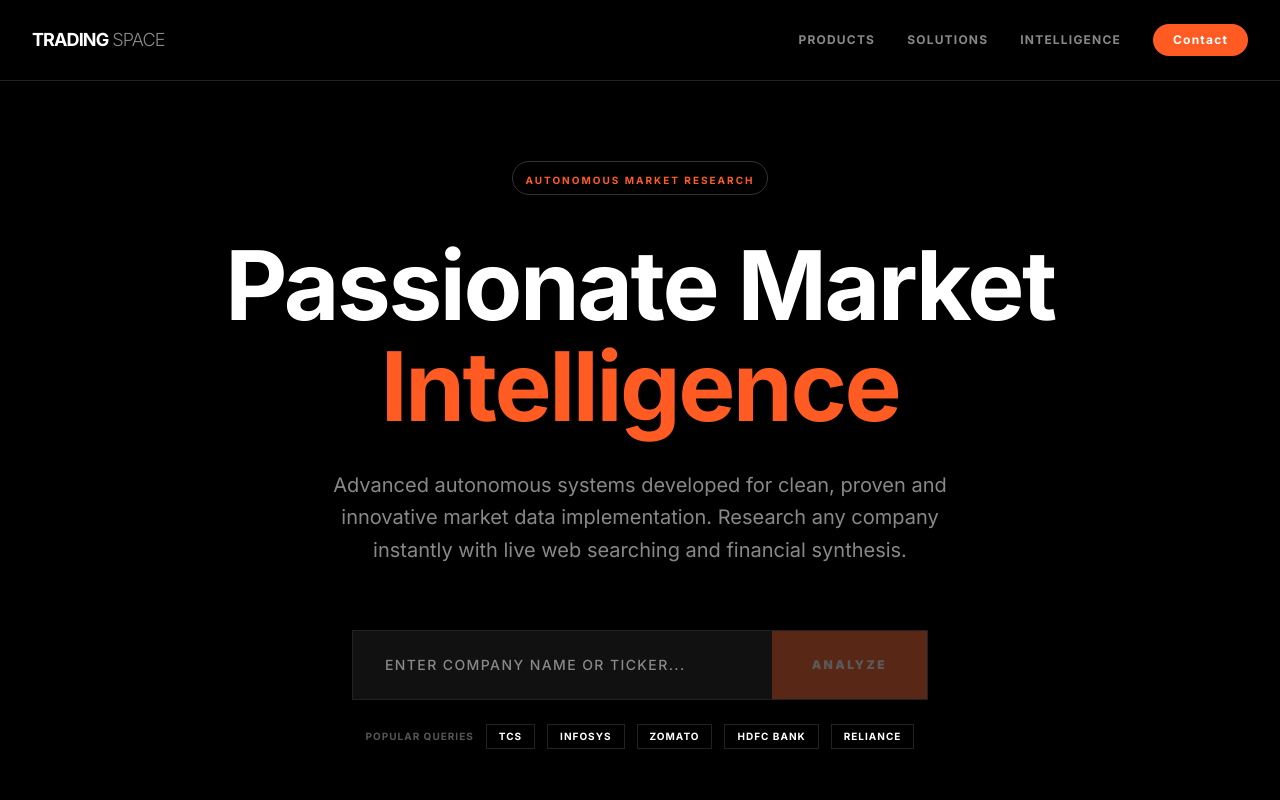
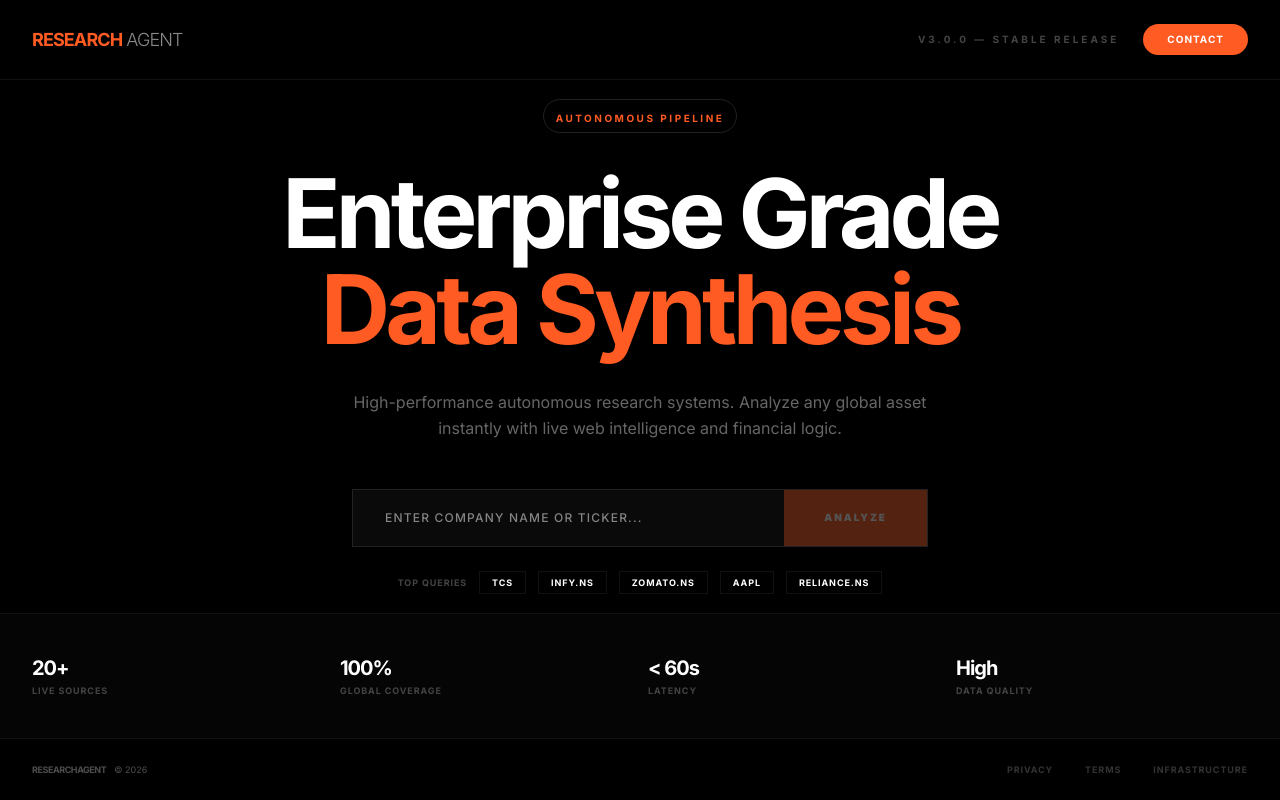
Before and after one commit to KindaJayant/analyst-project, a Next.js app: page / in a window 1280 px wide. Shown: the top 800 px of the page. Built offline with nearby package versions, Linux system fonts and the light colour scheme.

Commit message:
feat: revert branding to ResearchAgent and implement one-page landing layout

```diff
--- a/src/app/layout.tsx
+++ b/src/app/layout.tsx
@@ -8,7 +8,7 @@ const inter = Inter({
 });
 
 export const metadata: Metadata = {
-  title: "Trading Space — Autonomous Market Intelligence",
+  title: "ResearchAgent — Autonomous Market Intelligence",
   description:
     "Advanced autonomous systems for high-fidelity market research and financial synthesis.",
 };
--- a/src/app/page.tsx
+++ b/src/app/page.tsx
@@ -3,7 +3,7 @@
 import { useState } from "react";
 import { useRouter } from "next/navigation";
 
-const EXAMPLES = ["TCS", "Infosys", "Zomato", "HDFC Bank", "Reliance"];
+const EXAMPLES = ["TCS", "INFY.NS", "ZOMATO.NS", "AAPL", "RELIANCE.NS"];
 
 export default function Home() {
   const [company, setCompany] = useState("");
@@ -16,111 +16,107 @@ export default function Home() {
   };
 
   return (
-    <main className="min-h-screen bg-black flex flex-col text-white font-sans">
+    <main className="h-screen bg-black flex flex-col text-white font-sans overflow-hidden">
       {/* ── Navigation ──────────────────────────────── */}
-      <nav className="flex items-center justify-between px-8 py-6 border-b border-[#222]">
+      <nav className="flex items-center justify-between px-8 py-6 border-b border-[#111]">
         <div className="flex items-center gap-1">
-          <span className="font-bold text-lg tracking-tighter">TRADING</span>
-          <span className="font-light text-lg tracking-tighter text-[#888]">SPACE</span>
+          <span className="font-bold text-lg tracking-tighter text-[#FF5B22]">RESEARCH</span>
+          <span className="font-light text-lg tracking-tighter text-[#888]">AGENT</span>
         </div>
-        <div className="hidden md:flex items-center gap-8 text-xs font-bold uppercase tracking-widest text-[#888]">
-          <span className="hover:text-white cursor-pointer transition-colors">Products</span>
-          <span className="hover:text-white cursor-pointer transition-colors">Solutions</span>
-          <span className="hover:text-white cursor-pointer transition-colors">Intelligence</span>
-          <button className="bg-[#FF5B22] text-white px-5 py-2 rounded-full hover:bg-[#e44a16] transition-colors">
+        <div className="flex items-center gap-6">
+          <div className="hidden md:block text-[10px] font-bold uppercase tracking-[0.3em] text-[#444]">
+            v3.0.0 — Stable Release
+          </div>
+          <button className="bg-[#FF5B22] text-white text-[10px] font-bold uppercase tracking-widest px-6 py-2 rounded-full hover:bg-[#e44a16] transition-colors">
             Contact
           </button>
         </div>
       </nav>
 
-      {/* ── Hero Section ────────────────────────────── */}
-      <section className="flex-1 flex flex-col items-center justify-center max-w-5xl mx-auto px-6 py-20 text-center">
-        <div className="inline-block px-3 py-1 mb-10 border border-[#333] rounded-full">
-          <span className="text-[10px] font-bold uppercase tracking-[0.2em] text-[#FF5B22]">
-            Autonomous Market Research
+      {/* ── Hero Section (One Page Center) ──────────── */}
+      <section className="flex-1 flex flex-col items-center justify-center max-w-5xl mx-auto px-6 text-center">
+        <div className="inline-block px-3 py-1 mb-8 border border-[#222] rounded-full">
+          <span className="text-[10px] font-bold uppercase tracking-[0.25em] text-[#FF5B22]">
+            Autonomous Pipeline
           </span>
         </div>
 
-        <h1 className="text-5xl md:text-8xl font-bold leading-[1.05] tracking-tight mb-8">
-          Passionate Market<br />
-          <span className="text-[#FF5B22]">Intelligence</span>
+        <h1 className="text-5xl md:text-8xl font-bold leading-[1] tracking-tighter mb-8">
+          Enterprise Grade<br />
+          <span className="text-[#FF5B22]">Data Synthesis</span>
         </h1>
 
-        <p className="text-lg md:text-xl text-[#888] max-w-2xl leading-relaxed mb-16">
-          Advanced autonomous systems developed for clean, proven and innovative
-          market data implementation. Research any company instantly with live
-          web searching and financial synthesis.
+        <p className="text-sm md:text-base text-[#666] max-w-xl leading-relaxed mb-12">
+          High-performance autonomous research systems. Analyze any global asset
+          instantly with live web intelligence and financial logic.
         </p>
 
         {/* ── Search Implementation ───────────────────── */}
         <form
           onSubmit={handleSubmit}
-          className="w-full max-w-xl group relative mb-20"
+          className="w-full max-w-xl group relative z-10"
         >
-          <div className="flex bg-[#111] border border-[#222] group-focus-within:border-[#FF5B22]/50 transition-all duration-300">
+          <div className="flex bg-[#0A0A0A] border border-[#222] group-focus-within:border-[#FF5B22]/50 transition-all duration-300">
             <input
               type="text"
               placeholder="ENTER COMPANY NAME OR TICKER..."
               value={company}
               onChange={(e) => setCompany(e.target.value)}
-              className="flex-1 bg-transparent px-8 py-6 text-sm font-medium tracking-widest uppercase outline-none"
+              className="flex-1 bg-transparent px-8 py-5 text-xs font-medium tracking-widest uppercase outline-none"
               autoComplete="off"
             />
             <button
               type="submit"
               disabled={!company.trim()}
-              className="bg-[#FF5B22] px-10 py-6 text-xs font-black uppercase tracking-[0.2em] hover:bg-[#e44a16] disabled:opacity-30 transition-all"
+              className="bg-[#FF5B22] px-10 py-5 text-[10px] font-black uppercase tracking-[0.2em] hover:bg-[#e44a16] disabled:opacity-30 transition-all"
             >
               Analyze
             </button>
           </div>
 
           <div className="flex flex-wrap items-center justify-center gap-3 mt-6">
-            <span className="text-[10px] font-bold uppercase tracking-widest text-[#555]">
-              Popular queries
+            <span className="text-[9px] font-bold uppercase tracking-widest text-[#444]">
+              Top Queries
             </span>
             {EXAMPLES.map((ex) => (
               <button
                 key={ex}
+                type="button"
                 onClick={() => router.push(`/report/${encodeURIComponent(ex)}`)}
-                className="text-[10px] font-bold uppercase tracking-widest px-3 py-1 border border-[#222] hover:border-[#FF5B22] hover:text-[#FF5B22] transition-all"
+                className="text-[9px] font-bold uppercase tracking-widest px-3 py-1 border border-[#111] hover:border-[#FF5B22] hover:text-[#FF5B22] transition-all"
               >
                 {ex}
               </button>
             ))}
           </div>
         </form>
+      </section>
 
       {/* ── Stats Strip ────────────────────────────── */}
-        <div className="w-full grid grid-cols-2 md:grid-cols-4 gap-8 pt-20 border-t border-[#111]">
+      <div className="w-full grid grid-cols-2 md:grid-cols-4 gap-4 px-8 py-10 border-t border-[#111] bg-[#050505]">
         {[
           { label: "Live Sources", value: "20+" },
           { label: "Global Coverage", value: "100%" },
-            { label: "Processing Speed", value: "< 60s" },
-            { label: "Data Points", value: "2.5M" },
+          { label: "Latency", value: "< 60s" },
+          { label: "Data Quality", value: "High" },
         ].map((stat) => (
-            <div key={stat.label} className="text-left group">
-              <div className="h-px w-0 bg-[#FF5B22] mb-4 group-hover:w-full transition-all duration-500" />
-              <p className="text-3xl font-bold mb-1 tracking-tighter">{stat.value}</p>
-              <p className="text-[10px] font-bold uppercase tracking-widest text-[#555]">{stat.label}</p>
+          <div key={stat.label} className="text-left">
+            <p className="text-xl font-bold mb-0.5 tracking-tighter">{stat.value}</p>
+            <p className="text-[9px] font-bold uppercase tracking-widest text-[#444]">{stat.label}</p>
           </div>
         ))}
       </div>
-      </section>
 
-      {/* ── Branding Footer ─────────────────────────── */}
-      <footer className="px-8 py-10 bg-[#080808] border-t border-[#111]">
-        <div className="max-w-7xl mx-auto flex flex-col md:flex-row items-center justify-between gap-6">
-          <div className="flex items-center gap-1 opacity-40">
-            <span className="font-bold text-xs tracking-tighter">TRADING</span>
-            <span className="font-light text-xs tracking-tighter">SPACE</span>
-            <span className="ml-2 text-[10px]">© 2026</span>
+      {/* ── Minimal Footer ──────────────────────────── */}
+      <footer className="px-8 py-6 border-t border-[#111] flex flex-col md:flex-row items-center justify-between gap-4">
+        <div className="flex items-center gap-2 opacity-30">
+          <span className="font-bold text-[9px] tracking-tighter">RESEARCHAGENT</span>
+          <span className="text-[9px]">© 2026</span>
         </div>
-          <div className="flex gap-10 text-[10px] font-bold uppercase tracking-widest text-[#444]">
-            <span className="hover:text-white cursor-pointer">Privacy</span>
-            <span className="hover:text-white cursor-pointer">Terms</span>
-            <span className="hover:text-white cursor-pointer">Security</span>
-          </div>
+        <div className="flex gap-8 text-[9px] font-bold uppercase tracking-widest text-[#333]">
+          <span className="hover:text-white cursor-pointer transition-colors">Privacy</span>
+          <span className="hover:text-white cursor-pointer transition-colors">Terms</span>
+          <span className="hover:text-white cursor-pointer transition-colors">Infrastructure</span>
         </div>
       </footer>
     </main>
```
Lines whose indentation alone changed are shown as unchanged.
